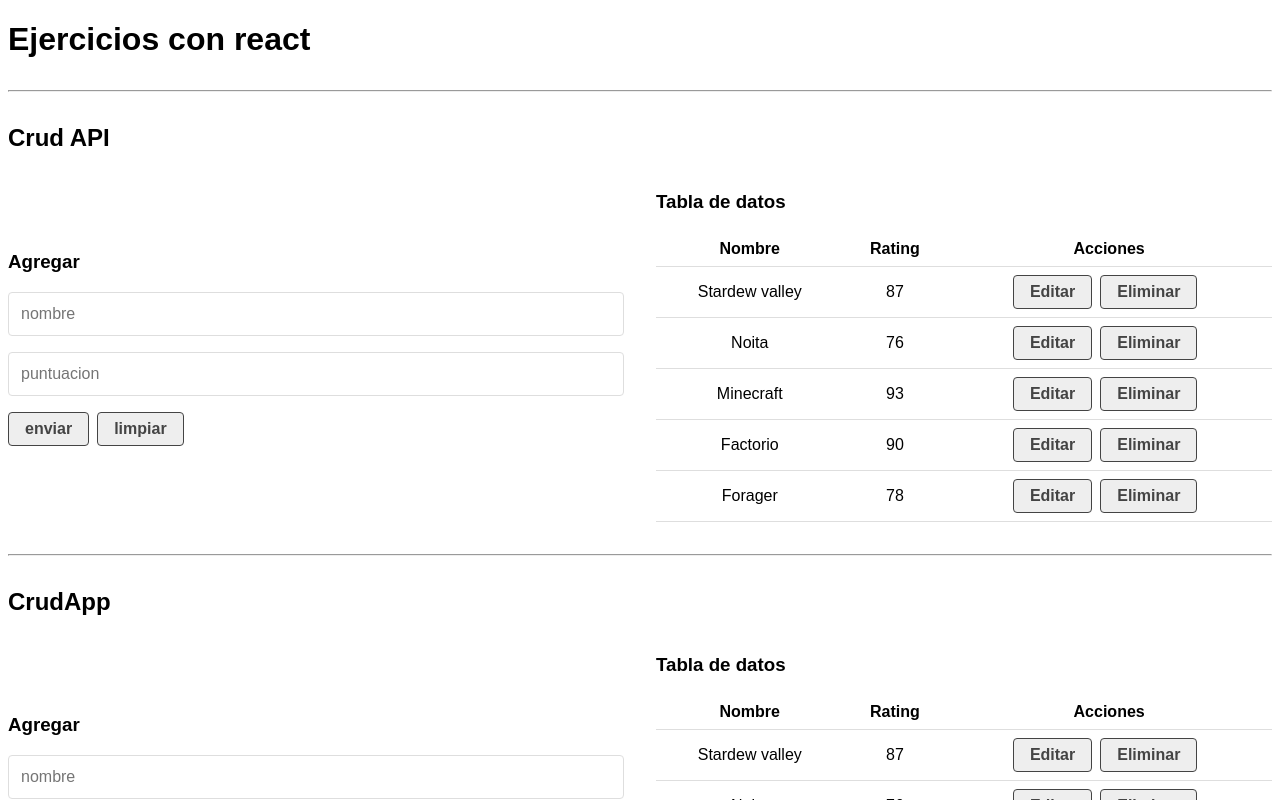
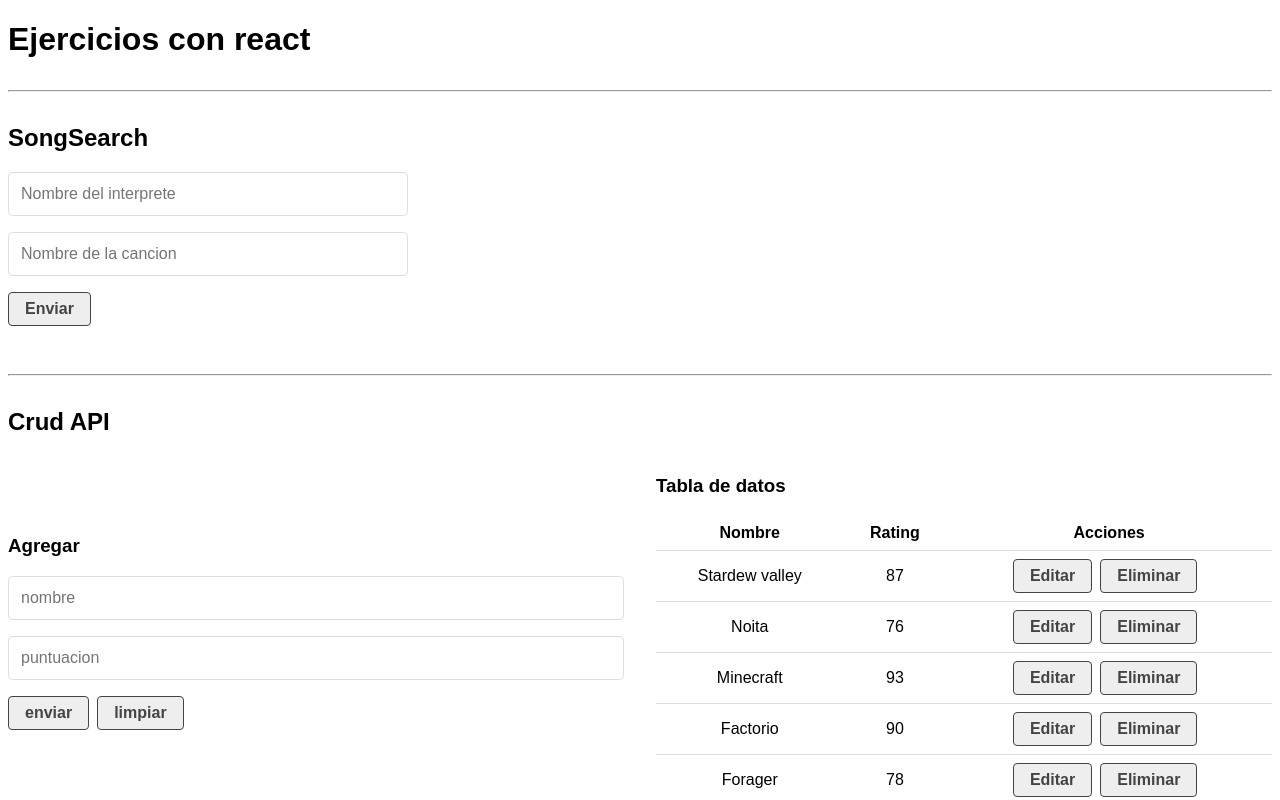
Before and after one commit to GuntaXD/ejercicios-react, a React (Create React App) app: page / in a window 1280 px wide. Shown: the top 800 px of the page. Built offline with nearby package versions, Linux system fonts and the light colour scheme; data requests are answered from the project's data file.

Commit message:
buscador de canciones

```diff
--- a/src/App.js
+++ b/src/App.js
@@ -1,12 +1,14 @@
-import { getSelectionRange } from '@testing-library/user-event/dist/utils';
 import React from 'react';
 import CrudApi from './components/CrudApi';
 import CrudApp from './components/CrudApp';
+import SongSearch from './components/SongSearch';
 
 function App() {
   return (
     <>
       <h1>Ejercicios con react</h1>
+      <hr/>
+      <SongSearch/>
       <hr/>
       <CrudApi/>
       <hr/>
--- a/src/components/Message.js
+++ b/src/components/Message.js
@@ -2,6 +2,7 @@ import React from 'react'
 
 export const Message = ({msg , bgColor }) => {
     let style = {
+        height: "5rem",
         padding: "1rem",
         marginBottom: "1rem",
         textAlign: "center",
--- /dev/null
+++ b/src/components/SongArtist.js
@@ -0,0 +1,32 @@
+import React from "react";
+
+const SongArtist = ({ artist }) => {
+  return (
+    <section>
+      <h3>{artist.strArtist}</h3>
+      <img src={artist.strArtistThumb} alt={artist.strArtist} />
+      <p>
+        {artist.intBornYear} - {artist.intDiedYear || "Presente"}
+      </p>
+      <p>{artist.strCountry}</p>
+      <p>
+        {artist.strGenre}
+        {artist.strStyle !== "" ? `-${artist.strStyle}` : ""}
+      </p>
+      {artist.strWebsite !== "" ? (
+        <a
+          href={`https://${artist.strWebsite}`}
+          target="_blank"
+          rel="noreferrer"
+        >
+          sitio web
+        </a>
+      ) : (
+        ""
+      )}
+      <p>{artist.strBiographyEN}</p>
+    </section>
+  );
+};
+
+export default SongArtist;
--- /dev/null
+++ b/src/components/SongDetails.js
@@ -0,0 +1,31 @@
+import React from "react";
+import { Message } from "./Message";
+import SongArtist from "./SongArtist";
+import SongLyric from "./SongLyric";
+
+const SongDetails = ({ search, lyric, bio }) => {
+  if (!lyric || !bio) return null;
+
+  return (
+    <>
+      { lyric.error || lyric.err || lyric.name === "AbortError" ? (
+        <Message
+          msg={`Error: no existe la cancion "${search.song}"`}
+          bgColor="#dc3545"
+        />
+      ) : (
+        <SongLyric title={search.song} lyric={lyric.lyrics}/>
+      )}
+      {bio.artists ? (
+        <SongArtist artist={bio.artists[0]}/>
+      ) : (
+        <Message
+          msg={`Error: no existe el interprete "${search.song}"`}
+          bgColor="#dc3545"
+        />
+      )}
+    </>
+  );
+};
+
+export default SongDetails;
--- /dev/null
+++ b/src/components/SongForm.js
@@ -0,0 +1,53 @@
+import React, { useState } from "react";
+
+const initialForm = {
+  artist: "",
+  song: "",
+};
+
+const SongForm = ({ handleSearch }) => {
+  const [form, setForm] = useState(initialForm);
+
+  const handleChange = (e) => {
+    setForm({
+      ...form,
+      [e.target.name]: e.target.value,
+    });
+  };
+
+  const handleSubmit = (e) => {
+    e.preventDefault();
+
+    if( !form.artist || !form.song ){
+        alert('datos imcompletos');
+        return;
+    }
+
+    handleSearch(form);
+    setForm(initialForm);
+  };
+
+  return (
+    <div>
+      <form onSubmit={handleSubmit}>
+        <input
+          type="text"
+          name="artist"
+          placeholder="Nombre del interprete"
+          onChange={handleChange}
+          value={form.artist}
+        />
+        <input
+          type="text"
+          name="song"
+          placeholder="Nombre de la cancion"
+          onChange={handleChange}
+          value={form.song}
+        />
+        <input type="submit" value="Enviar" />
+      </form>
+    </div>
+  );
+};
+
+export default SongForm;
--- /dev/null
+++ b/src/components/SongLyric.js
@@ -0,0 +1,12 @@
+import React from 'react'
+
+const SongLyric = ({title , lyric }) => {
+  return (
+    <section>
+        <h3>{title}</h3>
+        <blockquote style={{whiteSpace:"pre-wrap",}}>{lyric}</blockquote>
+    </section>
+  )
+}
+
+export default SongLyric
--- /dev/null
+++ b/src/components/SongSearch.js
@@ -0,0 +1,64 @@
+import React, { useState, useEffect } from "react";
+import SongDetails from "./SongDetails";
+import SongForm from "./SongForm";
+import { Loader } from "./Loader";
+import { helpHttp } from "../helpers/helpHttp";
+
+const SongSearch = () => {
+  const [search, setSearch] = useState(null);
+  const [lyric, setLyric] = useState(null);
+  const [bio, setBio] = useState(null);
+  const [loading, setLoading] = useState(false);
+
+  useEffect(() => {
+    if (search === null) {
+      return;
+    }
+
+    const fetchData = async () => {
+      const { artist, song } = search;
+
+      let artistUrl = `https://theaudiodb.com/api/v1/json/2/search.php?s=${artist}`;
+
+      let songUrl = `https://api.lyrics.ovh/v1/${artist}/${song}`;
+
+      console.log(artistUrl, songUrl);
+
+      setLoading(true);
+
+      const [artistRes, songRes] = await Promise.all([
+        helpHttp().get(artistUrl),
+        helpHttp().get(songUrl),
+      ]);
+
+      console.log(artistRes, songRes);
+
+      setBio(artistRes);
+
+      setLyric(songRes);
+
+      setLoading(false);
+    };
+
+    fetchData();
+  }, [search]);
+
+  const handleSearch = (data) => {
+    //console.log(data);
+    setSearch(data);
+  };
+
+  return (
+    <div>
+      <h2>SongSearch</h2>
+      <article className="grid-1-3">
+        <SongForm handleSearch={handleSearch} />
+        {loading && <Loader />}
+        {search && !loading && <SongDetails search={search} lyric={lyric} bio={bio} />}
+      </article>
+
+    </div>
+  );
+};
+
+export default SongSearch;
--- a/src/index.css
+++ b/src/index.css
@@ -51,6 +51,11 @@ hr{
     margin: 2rem auto;
 }
 
+img{
+    max-width: 100%;
+    height: auto;
+}
+
 table{
     border-spacing: 0;
     border-collapse: collapse;
@@ -71,4 +76,9 @@ td{
         align-items: center;
         gap: 2rem;
     }
+    .grid-1-3{
+        display: grid;
+        grid-template-columns: 1fr 1fr 1fr;
+        gap: 2rem;
+    }
 }
```
